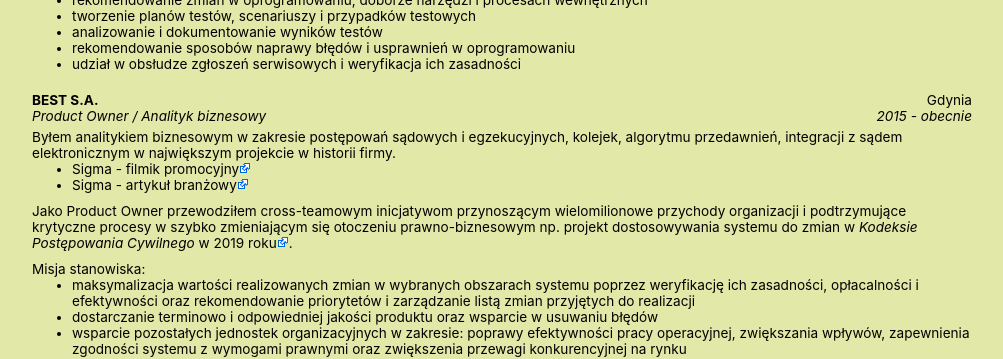
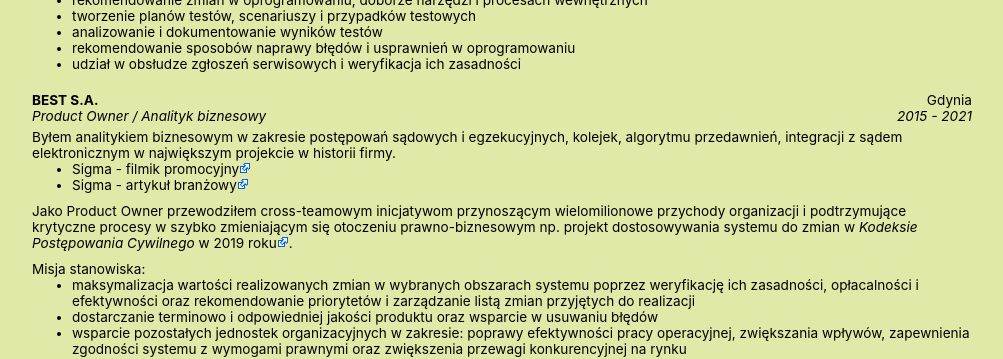
Before and after one commit to pawelcich/Personal-Resume, a Jekyll site: the page pl.html, which Jekyll copies as it is, in a window 1280 px wide and 900 px high, scrolled down 568 px. Shown: the part 152-511 px from the top of the window, without its empty margins (138-1141 px from the left). Built offline with Jekyll 4.4.1, drawn with Linux system fonts in a browser that asks for light colours.

Commit message:
Years fixed

```diff
--- a/index.html
+++ b/index.html
@@ -104,7 +104,7 @@
                 <p>
                     <span class="employer">BEST S.A.</span>
                     <span class="location">Gdynia</span>
-                    <span class="period">2015 - 2020</span>
+                    <span class="period">2015 - 2021</span>
                     <span class="position">Product Owner / Business Analyst</span>
 
                 </p>
@@ -268,7 +268,6 @@
 
 
 
-
 </body>
 
 
--- a/pl.html
+++ b/pl.html
@@ -17,7 +17,7 @@
 
         <header>
             <ul class="languages">
-                <li class="english" ><a href="/Personal-Resume/index.html">English</a></li>
+                <li class="english" ><a href="/Personal-Resume/">English</a></li>
                 <li class="polish"><a style="border-bottom: 1px solid black;">Polish</a></li>
                 <li class="social"><a target="_blank" rel="noopener noreferrer" href="https://pl.linkedin.com/in/pawel-cichocki-00a1bb77">Linkedin</a></li>
             </ul>
@@ -105,7 +105,7 @@
                 <p>
                     <span class="employer">BEST S.A.</span>
                     <span class="location">Gdynia</span>
-                    <span class="period">2015 - obecnie</span>
+                    <span class="period">2015 - 2021</span>
                     <span class="position">Product Owner / Analityk biznesowy</span>
 
                 </p>
```
